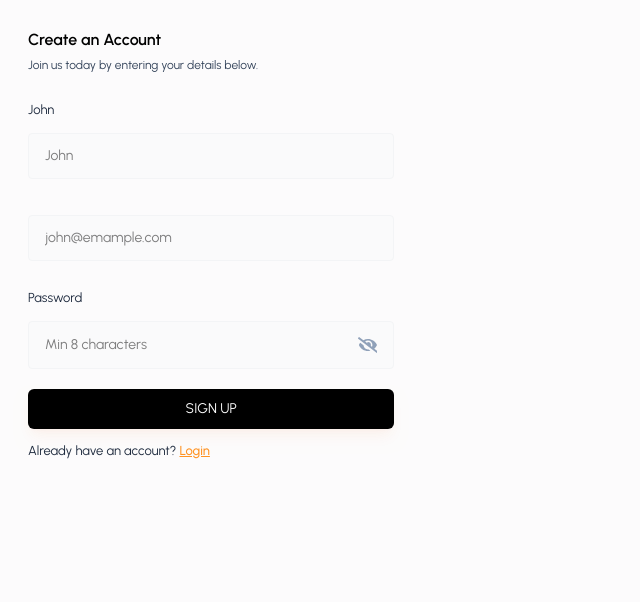
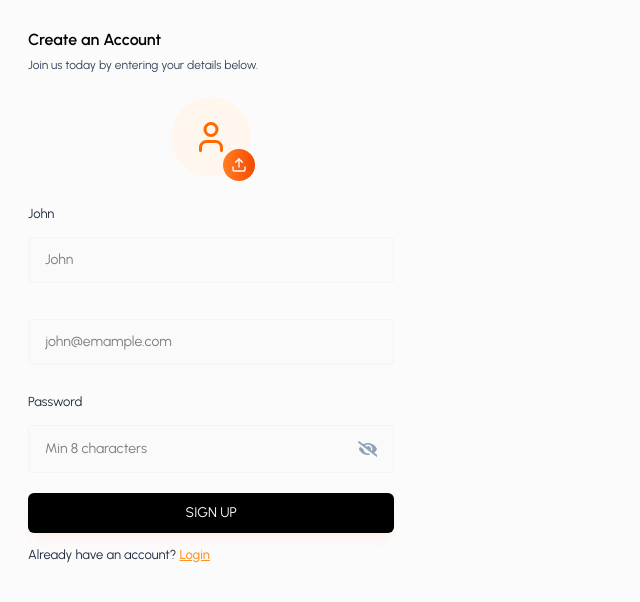
Before and after one commit to TpMarkov/prepare-for-interview-role, a React (Vite) app in the folder frontend/interview-preparation-app/: page /signup in a window 1280 px wide. Shown: the top 602 px of the page, without its empty margins (0-640 px from the left). Built offline with nearby package versions, Linux system fonts and the light colour scheme.

Commit message:
add image uploader to the sign Up form

```diff
--- /dev/null
+++ b/frontend/interview-preparation-app/src/components/Inputs/ProfilePhotoSelector.jsx
@@ -0,0 +1,77 @@
+import { useRef, useState } from "react";
+import { LuUser, LuUpload, LuTrash } from "react-icons/lu";
+
+function ProfilePhotoSelector({ image, setImage, preview, setPreview }) {
+  const inputRef = useRef(null);
+  const [previewUrl, setPreviewUrl] = useState("");
+
+  const handleImageChange = (event) => {
+    const file = event.target.files[0];
+
+    if (file) {
+      setImage(file);
+
+      const preview = URL.createObjectURL(file);
+      setPreviewUrl(preview);
+
+      if (setPreview) {
+        setPreview(preview);
+      }
+    }
+  };
+
+  const handleRemoveImage = () => {
+    setImage(null);
+    setPreviewUrl("");
+
+    if (setPreview) {
+      setPreview(null);
+    }
+  };
+
+  const onChooseFile = () => {
+    inputRef.current.click();
+  };
+
+  return (
+    <div className="flex justify-center mb-6">
+      <input
+        type="file"
+        className="hidden"
+        accept="image/*"
+        ref={inputRef}
+        onChange={handleImageChange}
+      />
+
+      {!image ? (
+        <div className="w-20 h-20 flex items-center justify-center bg-orange-50 rounded-full relative cursor-pointer">
+          <LuUser className="text-4xl text-orange-500" />
+          <button
+            className="w-8 h-8 flex items-center justify-center bg-gradient-to-r from-orange-500/85 to-orange-600 text-white rounded-full absolute -bottom-1 -right-1"
+            type="button"
+            onClick={onChooseFile} // ✅ fixed
+          >
+            <LuUpload />
+          </button>
+        </div>
+      ) : (
+        <div className="relative">
+          <img
+            src={preview || previewUrl}
+            alt="Profile"
+            className="w-20 h-20 rounded-full object-cover"
+          />
+          <button
+            type="button"
+            onClick={handleRemoveImage} // ✅ fixed
+            className="w-8 h-8 flex items-center justify-center bg-red-500 text-white rounded-full absolute -bottom-1 -right-1"
+          >
+            <LuTrash />
+          </button>
+        </div>
+      )}
+    </div>
+  );
+}
+
+export default ProfilePhotoSelector;
--- a/frontend/interview-preparation-app/src/pages/Auth/SignUp.jsx
+++ b/frontend/interview-preparation-app/src/pages/Auth/SignUp.jsx
@@ -1,7 +1,7 @@
 import { useState } from "react";
 import { useNavigate } from "react-router-dom";
-
 import Input from "../../components/Inputs/Input";
+import ProfilePhotoSelector from "../../components/Inputs/ProfilePhotoSelector";
 
 function SignUp({ setCurrentPage }) {
   const [profilePic, setProfilePic] = useState(null);
@@ -27,6 +27,11 @@ function SignUp({ setCurrentPage }) {
       </p>
 
       <form onSubmit={handleSignUp}>
+        <ProfilePhotoSelector
+          image={profilePic}
+          setImage={setProfilePic}
+        ></ProfilePhotoSelector>
+
         <div className="grid grid-cols-1 md:grid-cols-1 gap-2">
           <Input
             value={fullName}
```
